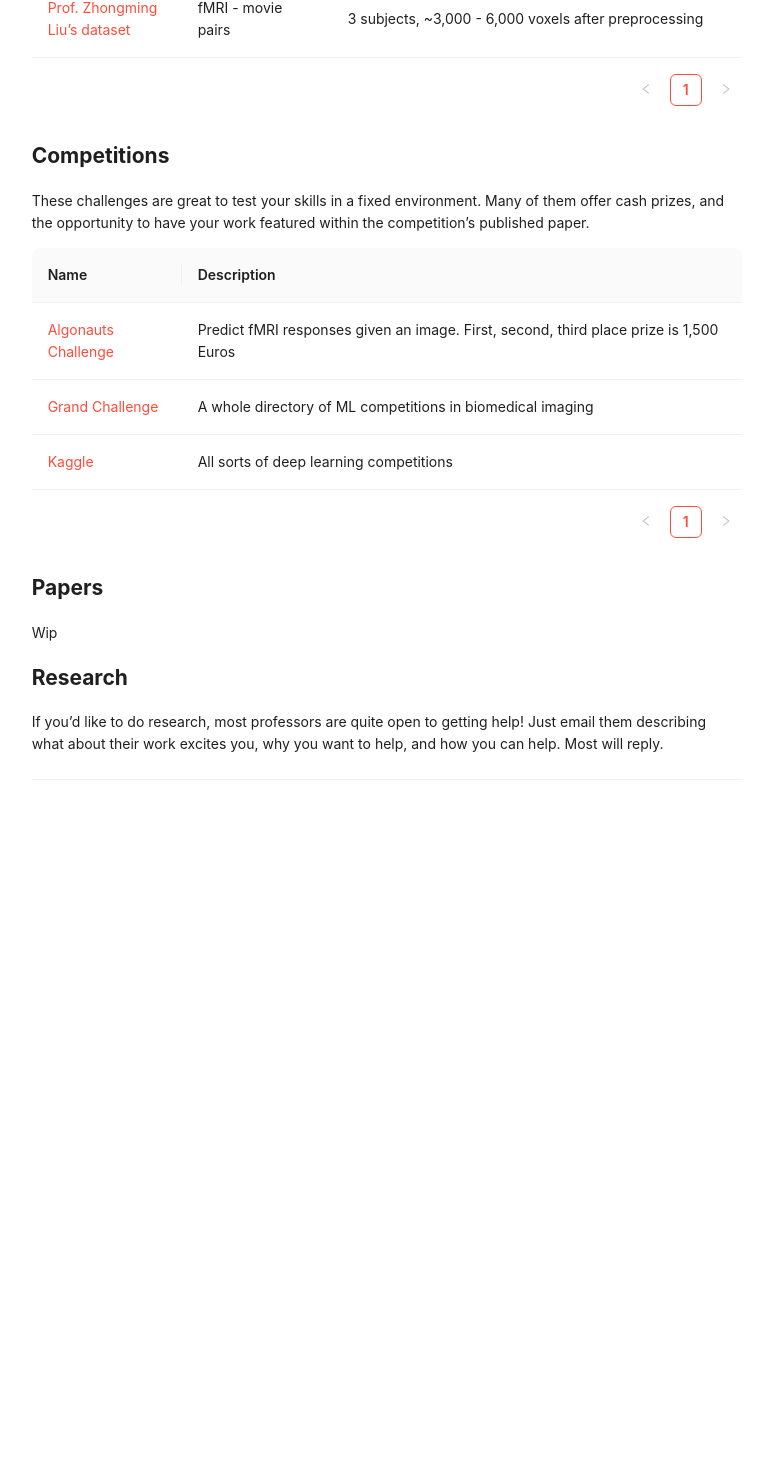
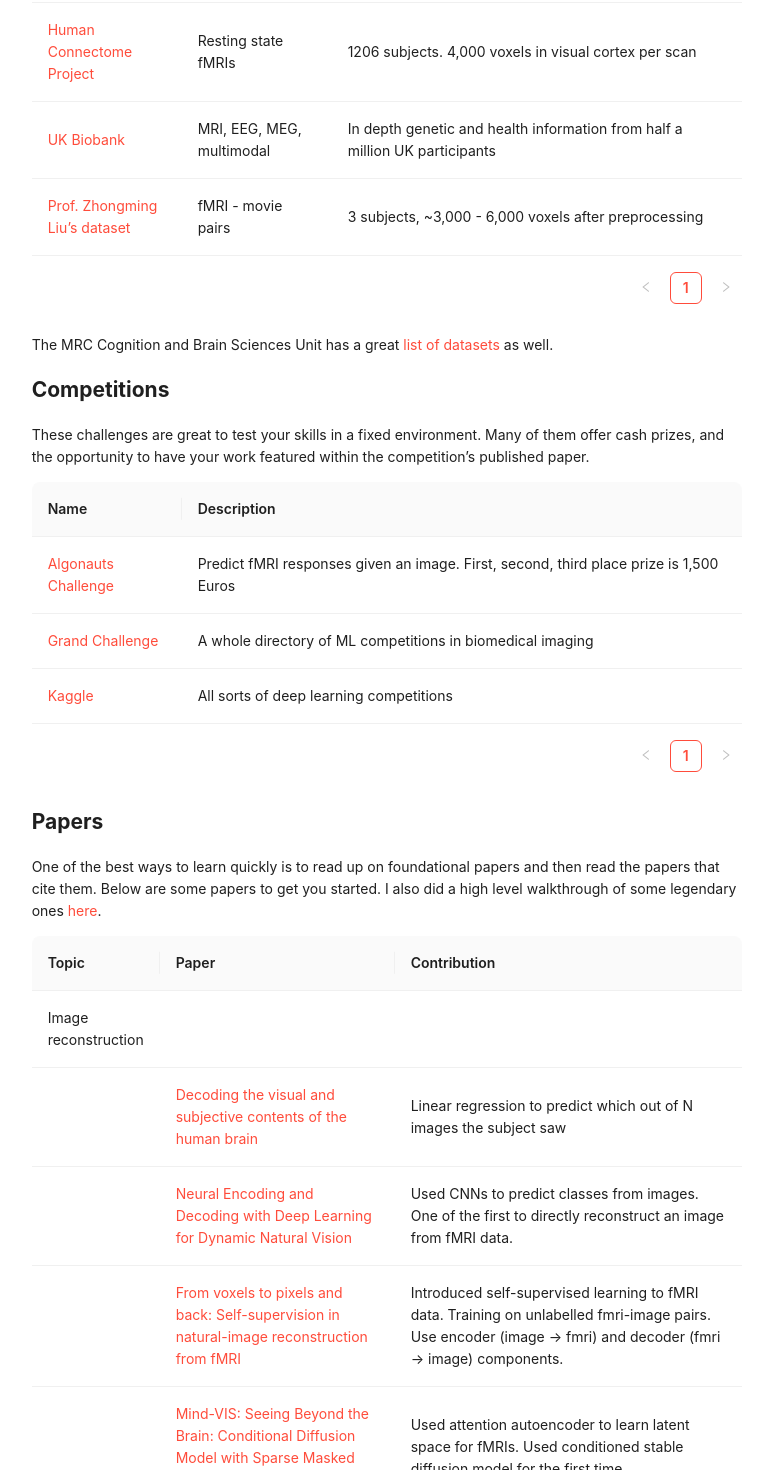
Before and after one commit to jonxuxu/website, a Next.js app: page /blog/2023-07-22-mind-reading-resources in a window 1280 px wide. Shown: the part 852-2322 px from the top of the page, without its empty margins (360-1133 px from the left). Before the commit the page ends 1701 px from the top, so only its background shows below. Built offline with nearby package versions, Linux system fonts and the light colour scheme.

Commit message:
new resources

```diff
--- a/pages/blog/2023-07-22-mind-reading-resources.mdx
+++ b/pages/blog/2023-07-22-mind-reading-resources.mdx
@@ -1,7 +1,7 @@
 import { Table } from "antd";
 export const TdCell = (props) => {
   // Need custom ant table cell to prevent crashing when hovering over a cell
-  const { onMouseEnter, onMouseLeave, ...restProps } = props;
+  const { onMouseEnter, onMouseDown, ...restProps } = props;
   return <td {...restProps} />;
 };
 
@@ -16,33 +16,47 @@
   {
     key: "1",
     name: "Natural Scenes Dataset",
+    type: "MRI, MEG, EEG, iEEG, and ECoG datasets",
+    size: "Free platform for sharing 800+ datasets with 34000+ participants",
+    link: "https://openneuro.org//",
+  },
+  {
+    key: "2",
+    name: "Natural Scenes Dataset",
     type: "fMRI - image pairs",
     size: "8 subjects, each observing 9000-10000 images, ~40,000 voxels per scan",
     link: "https://naturalscenesdataset.org/",
   },
   {
-    key: "2",
+    key: "3",
     name: "BOLD5000",
     type: "fMRI - image pairs",
     size: "4 subjects, each observing 5254 images, ~1,000 - 2,000 voxels per scan",
     link: "https://bold5000-dataset.github.io/website/",
   },
   {
-    key: "3",
+    key: "4",
     name: "Generic Object Decoding",
     type: "fMRI - image paris",
     size: "5 subjects, each observing 1200 images, ~4,000 - 5,000 voxels per scan",
     link: "https://github.com/KamitaniLab/GenericObjectDecoding",
   },
   {
-    key: "4",
+    key: "5",
     name: "Human Connectome Project",
     type: "Resting state fMRIs",
     size: "1206 subjects. 4,000 voxels in visual cortex per scan",
     link: "https://www.humanconnectome.org/study/hcp-young-adult/document/1200-subjects-data-release",
   },
   {
-    key: "5",
+    key: "6",
+    name: "UK Biobank",
+    type: "MRI, EEG, MEG, multimodal",
+    size: "In depth genetic and health information from half a million UK participants",
+    link: "https://www.ukbiobank.ac.uk",
+  },
+  {
+    key: "7",
     name: "Prof. Zhongming Liu’s dataset",
     type: "fMRI - movie pairs",
     size: "3 subjects, ~3,000 - 6,000 voxels after preprocessing",
@@ -116,17 +130,217 @@
   },
 ];
 
+export const papers = [
+  {
+    key: 1,
+    topic: "Image reconstruction",
+  },
+  {
+    key: 11,
+    paper: "Decoding the visual and subjective contents of the human brain",
+    contribution:
+      "Linear regression to predict which out of N images the subject saw",
+    link: "https://www.nature.com/articles/nn14444",
+  },
+  {
+    key: 12,
+    paper:
+      "Neural Encoding and Decoding with Deep Learning for Dynamic Natural Vision ",
+    contribution:
+      "Used CNNs to predict classes from images. One of the first to directly reconstruct an image from fMRI data.",
+    link: "https://academic.oup.com/cercor/article/28/12/4136/4560155",
+  },
+  {
+    key: 13,
+    paper:
+      "From voxels to pixels and back: Self-supervision in natural-image reconstruction from fMRI",
+    contribution:
+      "Introduced self-supervised learning to fMRI data. Training on unlabelled fmri-image pairs. Use encoder (image -> fmri) and decoder (fmri -> image) components.",
+    link: "https://arxiv.org/abs/1907.02431",
+  },
+  {
+    key: 14,
+    paper:
+      "Mind-VIS: Seeing Beyond the Brain: Conditional Diffusion Model with Sparse Masked Modeling for Vision Decoding",
+    contribution:
+      "Used attention autoencoder to learn latent space for fMRIs. Used conditioned stable diffusion model for the first time",
+    link: "https://mind-vis.github.io",
+  },
+  {
+    key: 15,
+    paper:
+      "High-resolution image reconstruction with latent diffusion models from human brain activity",
+    contribution:
+      "Directly used MLPs on NSD dataset, with no pretraining. Use early visual cortext to get spacial representation, noise added to get gaussian noise starting image. Use higher (ventral) visual cortext to get semantic information.",
+    link: "https://www.biorxiv.org/content/10.1101/2022.11.18.517004v2.full.pdf",
+  },
+  {
+    key: 16,
+    paper:
+      "MindDiffuser: Controlled Image Reconstruction from Human Brain Activity with Semantic and Structural Diffusion",
+    contribution:
+      "Used contrastive loss with CLIP to make fMRI embedding map better to the cross attention heads of stable diffusion UNet.",
+    link: "https://arxiv.org/pdf/2303.14139.pdf",
+  },
+  {
+    key: 17,
+    paper:
+      "Sharing deep generative representation for perceived image reconstruction from human brain activity",
+    contribution:
+      "Using covariance matrix to learn how voxels are connected together. Used low rank assumption to reduce noise and complexity",
+    link: "https://arxiv.org/pdf/2303.14139.pdf",
+  },
+  {
+    key: 18,
+    paper:
+      "Reconstructing the Mind’s Eye: fMRI-to-Image with Contrastive Learning and Diffusion Priors",
+    contribution:
+      "Using low-level + high-level generation with img to img diffusion. Fancier contrastive loss function, using hard+soft contrastive loss, switching 30% of the way through training.",
+    link: "https://arxiv.org/abs/2305.18274",
+  },
+  {
+    key: 19,
+    paper: "MindReader: Reconstructing complex images from brain activities",
+    contribution:
+      'Increasing the signals in "bodies" and "words" ROIs in NSD dataset elevates these concepts in images. FMRI signals contain almost as much high level image info (90%) as CLIP embeddings.',
+    link: "https://openreview.net/pdf?id=pHdiaqgh_nf",
+  },
+  {
+    key: 2,
+    topic: "Reconstruction in other modalities",
+  },
+  {
+    key: 21,
+    paper:
+      "DreamDiffusion: Generating High-Quality Images from Brain EEG Signals",
+    contribution:
+      "2 stage encoder - generator shows that images can be reconstructed from EEG signals.",
+    link: "https://huggingface.co/papers/2306.16934",
+  },
+  {
+    key: 22,
+    paper: "Mental image reconstruction from human brain activity",
+    contribution:
+      "One of the first papers to try to reconstruct images from mental imagery.",
+    link: "https://www.biorxiv.org/content/10.1101/2023.01.22.525062v2.full.pdf",
+  },
+  {
+    key: 23,
+    paper:
+      "Cinematic Mindscapes: High-quality Video Recon- struction from Brain Activity via Progressive Learning",
+    contribution:
+      "First to use diffusion models to do video reconstruction. Used fMRI - image windows to deal with hemodynamic response and video frames.",
+    link: "https://arxiv.org/abs/2305.11675",
+  },
+  {
+    key: 3,
+    topic: "Diffusion models",
+  },
+  {
+    key: 31,
+    paper: "LoRA: Low-Rank Adaptation of Large Language Models",
+    contribution:
+      "Instead of finetuning all the weights in an LLM, fine tune weights you stack on top. Use low rank matrices for speed",
+    link: "https://arxiv.org/pdf/2106.09685.pdf",
+  },
+  {
+    key: 32,
+    paper: "Classifier-Free Diffusion Guidance",
+    contribution:
+      "Jointly train a conditioned and unconditioned diffusion model, to do away with needing a classifier.",
+    link: "https://openreview.net/pdf?id=qw8AKxfYbI",
+  },
+  {
+    key: 33,
+    paper:
+      "CLIP: Learning Transferable Visual Models From Natural Language Supervision",
+    contribution:
+      "zero-shot learning of image-caption pairs by comparing image and text embeddings and training the encoders to map to the same latent space",
+    link: "https://arxiv.org/abs/2103.000200",
+  },
+  {
+    key: 4,
+    topic: "Transformers",
+  },
+  {
+    key: 41,
+    paper:
+      "MEGABYTE: Predicting Million-byte Sequences with Multiscale Transformers",
+    contribution:
+      "Enabling million count of tokens in transformers. Using two layers of transformers.",
+    link: "https://arxiv.org/abs/2305.07185",
+  },
+  {
+    key: 42,
+    paper:
+      "Brain encoding models based on multimodal transformers can transfer across language and vision",
+    contribution:
+      "Transfomer representations of fMRIs work across diffrent modalities. You can take an encoding model for image latents and use it on text latents",
+    link: "https://arxiv.org/pdf/2305.12248.pdf",
+  },
+  {
+    key: 43,
+    paper: "Self-Supervised Transformers for fMRI representation",
+    contribution:
+      "Some strategies on preprocessing: ignoring 80% of voxels that are close to 0. Exploring global normalization or per-voxel normalization across time domain",
+    link: "https://arxiv.org/abs/2112.05761",
+  },
+  {
+    key: 44,
+    paper: "Swin Transformer V2: Scaling Up Capacity and Resolution",
+    contribution:
+      "A vision transformer that uses a multitude of different patch sizes to get high and low level information about images. SOTA performance.",
+    link: "https://arxiv.org/abs/2111.09883",
+  },
+  {
+    key: 5,
+    topic: "Datasets",
+  },
+  {
+    key: 51,
+    paper:
+      "NSD: A massive 7T fMRI dataset to bridge cognitive neuroscience and artificial intelligence",
+    contribution:
+      "Eight participants × 9,000 unique images + 1,000 shared images = 73,000 images, 1mm resolution. Shoed spatial correlation in TSNE of aVTC and pVTC",
+    link: "https://naturalscenesdataset.org",
+  },
+];
+
+export const papers_columns = [
+  {
+    title: "Topic",
+    dataIndex: "topic",
+    key: "topic",
+    width: 70,
+  },
+  {
+    title: "Paper",
+    dataIndex: "paper",
+    key: "paper",
+    render: (text, record) => (
+      <a href={record.link} target="_blank" rel="noopener noreferrer">
+        {text}
+      </a>
+    ),
+  },
+  {
+    title: "Contribution",
+    dataIndex: "contribution",
+    key: "contribution",
+  },
+];
+
 # Brain Reconstruction Resources
 
 #### 07/22/2023
 
 The field of mind reconstruction from fMRIs, EEGs, and other noninvasive brain imaging techniques is going through a renaissance of sorts. It's the perfect time to work in this space: thanks to developments in deep learning, compute, and dataset gathering, our progress in understanding what's going on in our minds is mind-blowing (heh).
 
-Here are some resources to get you started. Reach out if you'd like to chat about this space!
+Here are some resources to get you started. This is an evolving list, so if you have any suggestions, please [reach out](mailto:contact@jonathanxu.com).
 
 ## Datasets
 
-There are quite a few large open-source datasets, a few are listed below. It’s common practice to pretrain on the Human Connectome Project resting state dataset because it’s so large and can help your encoder learn the latent space well. Then you can fine tune on task specific datasets.
+There are quite a few large open-source datasets, a few are listed below. For fMRIs it’s common practice to pretrain on the Human Connectome Project resting state dataset because it’s so large and can help your encoder learn the latent space well. Then you can fine tune on task specific datasets.
 
 <Table
   dataSource={datasets}
@@ -135,6 +349,8 @@
     body: { cell: TdCell },
   }}
 />
+
+The MRC Cognition and Brain Sciences Unit has a great [list of datasets](https://imaging.mrc-cbu.cam.ac.uk/methods/OpenDatasets) as well.
 
 ## Competitions
 
@@ -150,7 +366,17 @@
 
 ## Papers
 
-Wip
+One of the best ways to learn quickly is to read up on foundational papers and then read the papers that cite them. Below are some papers to get you started. I also did a high level walkthrough of some legendary ones [here](/blog/2023-07-22-mind-reading).
+
+<div>
+  <Table
+    dataSource={papers}
+    columns={papers_columns}
+    components={{
+      body: { cell: TdCell },
+    }}
+  />
+</div>
 
 ## Research
 
```
Also changed, not shown: pages/blog/2023-07-22-mind-reading.mdx (+10 -4 lines).
